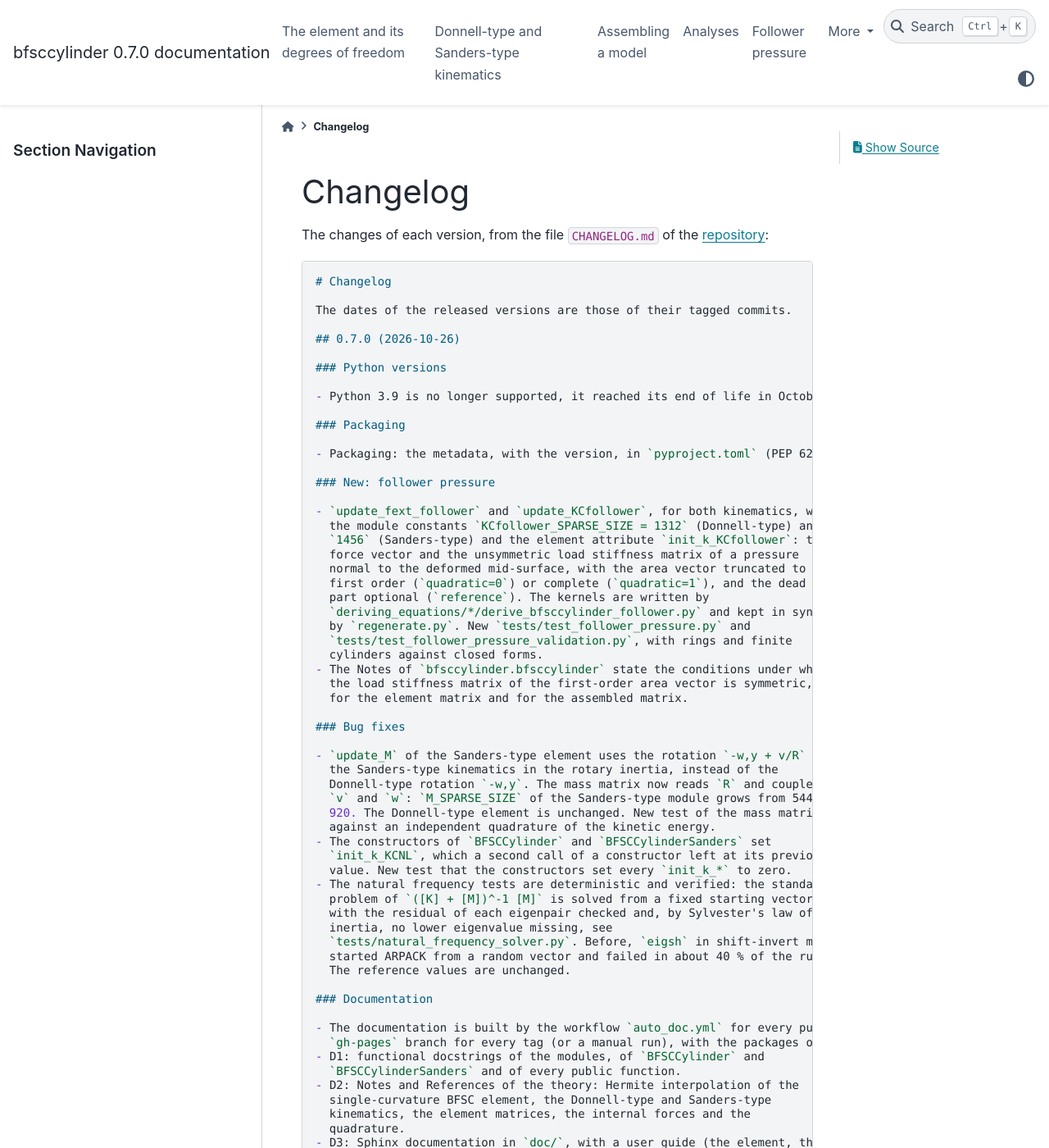
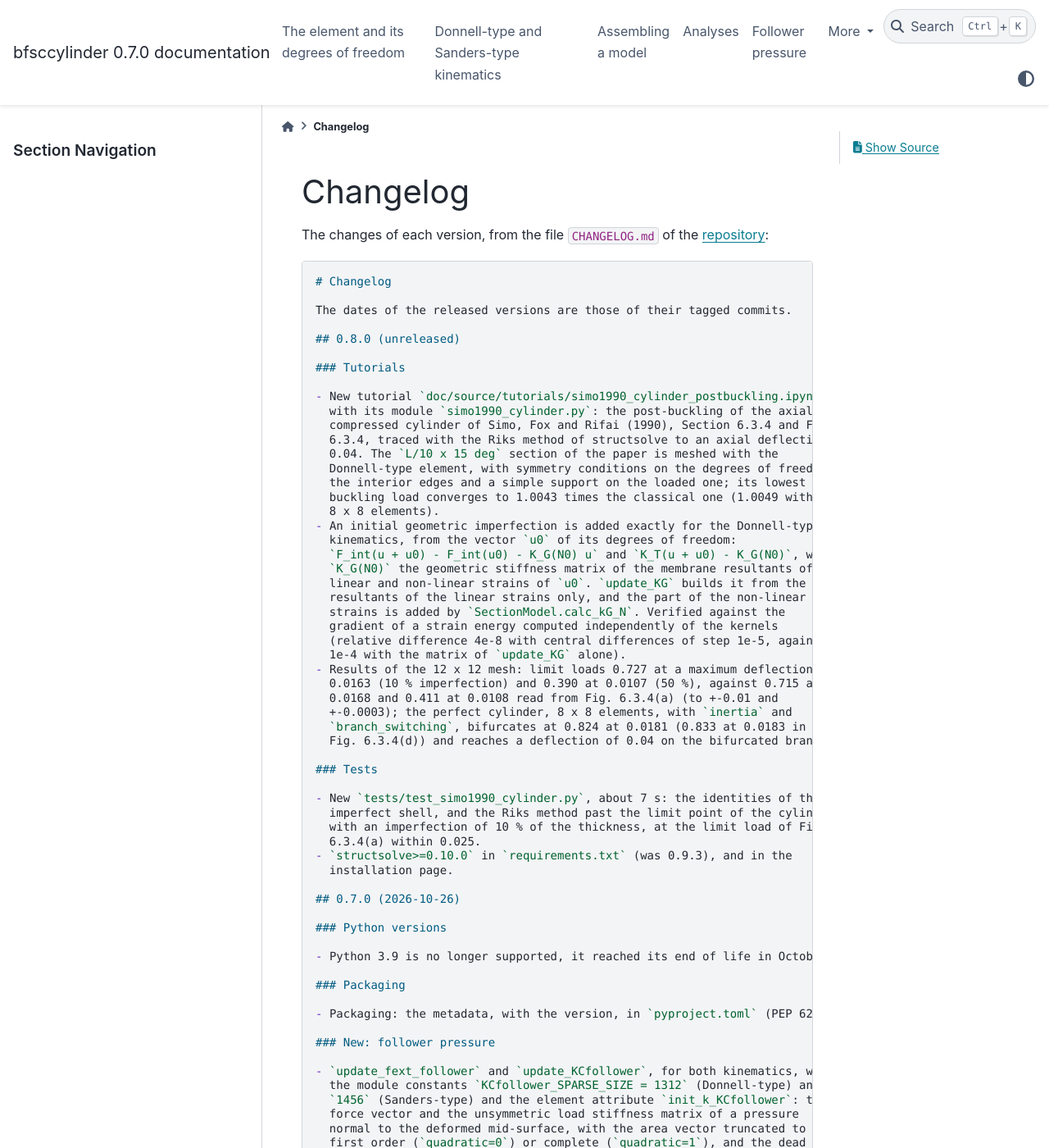
Before and after one commit to saullocastro/bfsccylinder, a Sphinx documentation site: the page built from doc/source/changelog.rst, in a window 1280 px wide and 1400 px high. Shown: the whole window at 82% size. Built offline with Sphinx 7.4.7 and the PyData theme 0.15.4, drawn with Linux system fonts in a browser that asks for light colours; the version number is read from the project's files by our own code.

Commit message:
MAINT: requires structsolve>=0.10.0, CHANGELOG section 0.8.0 (unreleased)

```diff
--- a/CHANGELOG.md
+++ b/CHANGELOG.md
@@ -1,6 +1,45 @@
 # Changelog
 
 The dates of the released versions are those of their tagged commits.
+
+## 0.8.0 (unreleased)
+
+### Tutorials
+
+- New tutorial `doc/source/tutorials/simo1990_cylinder_postbuckling.ipynb`,
+  with its module `simo1990_cylinder.py`: the post-buckling of the axially
+  compressed cylinder of Simo, Fox and Rifai (1990), Section 6.3.4 and Fig.
+  6.3.4, traced with the Riks method of structsolve to an axial deflection of
+  0.04. The `L/10 x 15 deg` section of the paper is meshed with the
+  Donnell-type element, with symmetry conditions on the degrees of freedom of
+  the interior edges and a simple support on the loaded one; its lowest
+  buckling load converges to 1.0043 times the classical one (1.0049 with
+  8 x 8 elements).
+- An initial geometric imperfection is added exactly for the Donnell-type
+  kinematics, from the vector `u0` of its degrees of freedom:
+  `F_int(u + u0) - F_int(u0) - K_G(N0) u` and `K_T(u + u0) - K_G(N0)`, with
+  `K_G(N0)` the geometric stiffness matrix of the membrane resultants of the
+  linear and non-linear strains of `u0`. `update_KG` builds it from the
+  resultants of the linear strains only, and the part of the non-linear
+  strains is added by `SectionModel.calc_kG_N`. Verified against the
+  gradient of a strain energy computed independently of the kernels
+  (relative difference 4e-8 with central differences of step 1e-5, against
+  1e-4 with the matrix of `update_KG` alone).
+- Results of the 12 x 12 mesh: limit loads 0.727 at a maximum deflection of
+  0.0163 (10 % imperfection) and 0.390 at 0.0107 (50 %), against 0.715 at
+  0.0168 and 0.411 at 0.0108 read from Fig. 6.3.4(a) (to +-0.01 and
+  +-0.0003); the perfect cylinder, 8 x 8 elements, with `inertia` and
+  `branch_switching`, bifurcates at 0.824 at 0.0181 (0.833 at 0.0183 in
+  Fig. 6.3.4(d)) and reaches a deflection of 0.04 on the bifurcated branch.
+
+### Tests
+
+- New `tests/test_simo1990_cylinder.py`, about 7 s: the identities of the
+  imperfect shell, and the Riks method past the limit point of the cylinder
+  with an imperfection of 10 % of the thickness, at the limit load of Fig.
+  6.3.4(a) within 0.025.
+- `structsolve>=0.10.0` in `requirements.txt` (was 0.9.3), and in the
+  installation page.
 
 ## 0.7.0 (2026-10-26)
 
--- a/requirements.txt
+++ b/requirements.txt
@@ -4,6 +4,6 @@ scipy
 cython
 tomli; python_version < "3.11"
 composites
-structsolve>=0.9.3
+structsolve>=0.10.0
 pytest
 pytest-cov
```
Also changed, not shown: doc/source/install.rst (+6 -5 lines).
